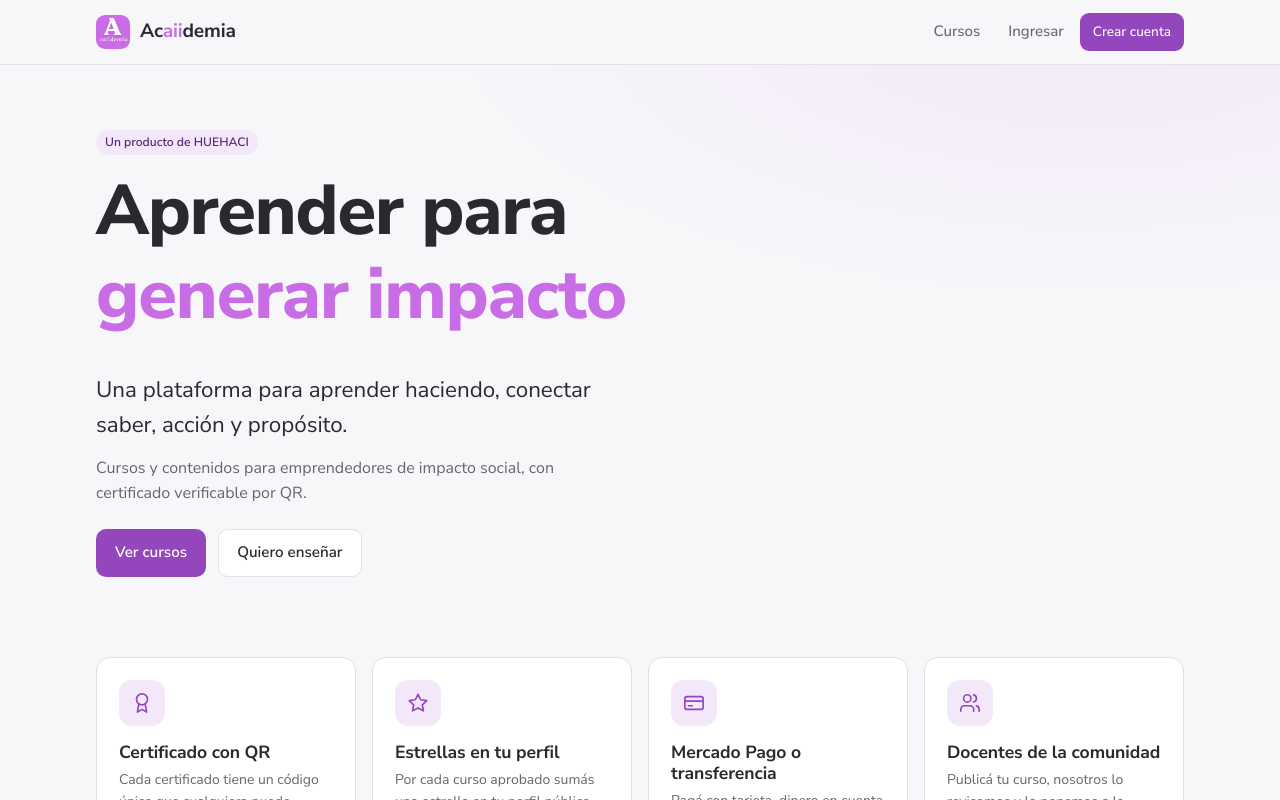
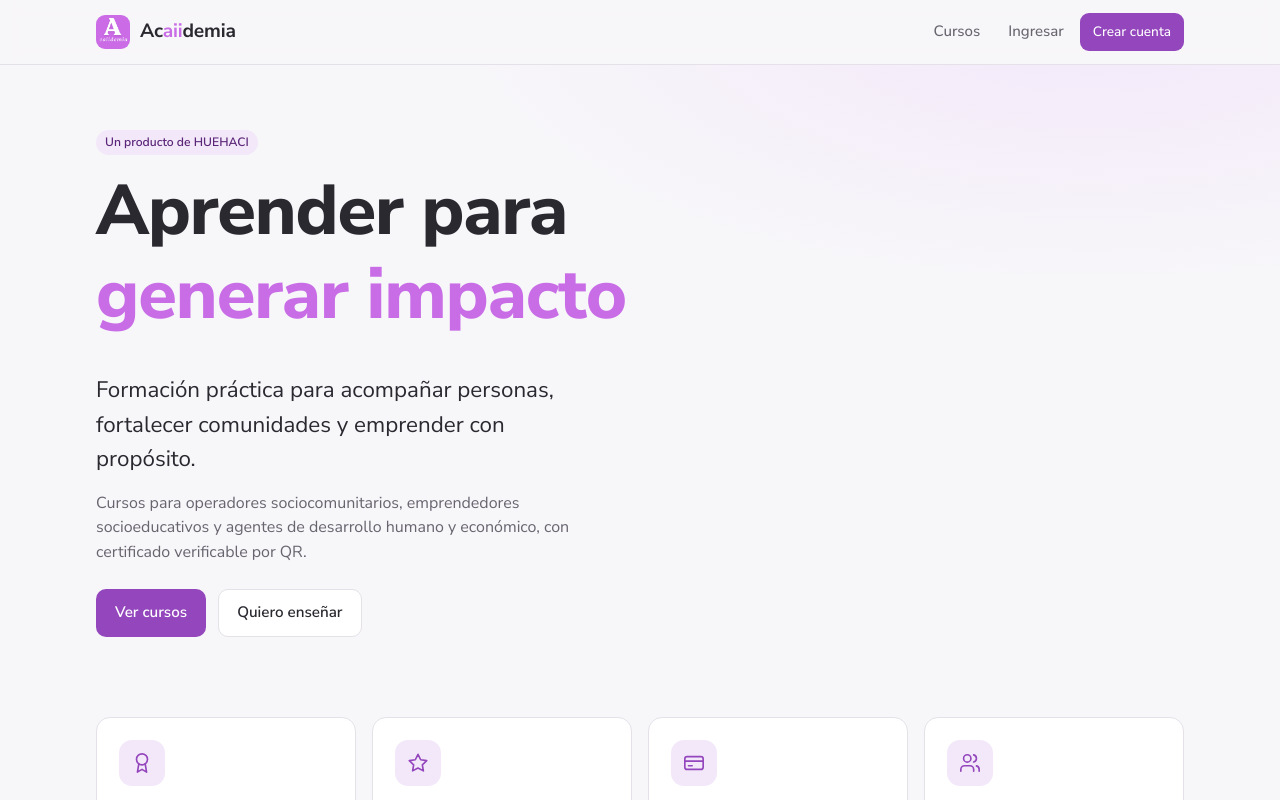
Before and after one commit to agustinajait/Acaidemia, a Next.js app: page / in a window 1280 px wide. Shown: the top 800 px of the page. Built offline with nearby package versions, Linux system fonts and the light colour scheme; no server answers; the database is empty.

Commit message:
Bajada propia orientada a formación sociocomunitaria
Reemplaza la bajada anterior por un texto original, alineado con el
primer curso (Operador Sociocomunitario).

Co-Authored-By: Claude Opus 5.5 <noreply@anthropic.com>
Claude-Session: https://claude.ai/code/session_01CRQtASXz6VNez9U5savdan

```diff
--- a/app/layout.tsx
+++ b/app/layout.tsx
@@ -7,7 +7,7 @@ import { Icon } from '@/components/icons';
 
 export const metadata: Metadata = {
   title: { default: 'Acaiidemia — Aprender para generar impacto', template: '%s · Acaiidemia' },
-  description: 'Una plataforma para aprender haciendo, conectar saber, acción y propósito. Cursos y contenidos para emprendedores de impacto social. Un producto de HUEHACI.',
+  description: 'Formación práctica para acompañar personas, fortalecer comunidades y emprender con propósito. Un producto de HUEHACI.',
 };
 
 export default async function RootLayout({ children }: { children: React.ReactNode }) {
--- a/app/page.tsx
+++ b/app/page.tsx
@@ -19,8 +19,8 @@ export default async function Home() {
         <div className="container">
           <span className="badge brand">Un producto de HUEHACI</span>
           <h1 style={{ marginTop: 14 }}>Aprender para <em>generar impacto</em></h1>
-          <p className="lead">Una plataforma para aprender haciendo, conectar saber, acción y propósito.</p>
-          <p className="hero-note">Cursos y contenidos para emprendedores de impacto social, con certificado verificable por QR.</p>
+          <p className="lead">Formación práctica para acompañar personas, fortalecer comunidades y emprender con propósito.</p>
+          <p className="hero-note">Cursos para operadores sociocomunitarios, emprendedores socioeducativos y agentes de desarrollo humano y económico, con certificado verificable por QR.</p>
           <div className="row" style={{ marginTop: 24 }}>
             <Link href="/cursos" className="btn">Ver cursos</Link>
             <Link href="/mi-cuenta#docente" className="btn secondary">Quiero enseñar</Link>
```
